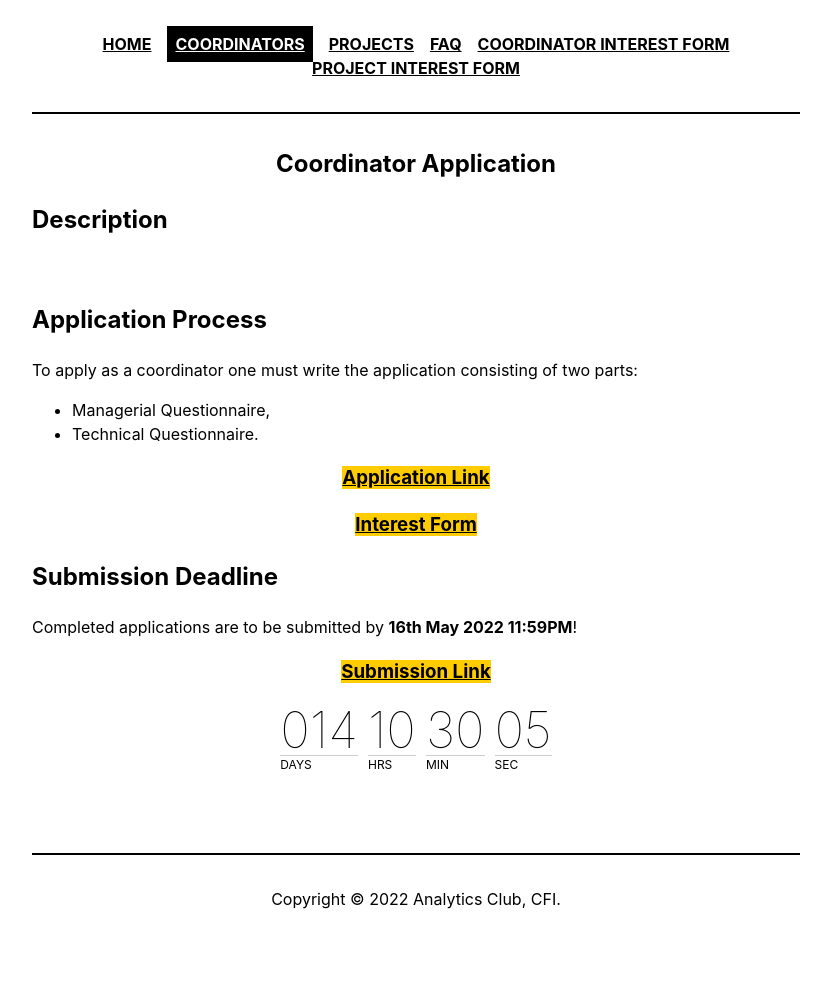
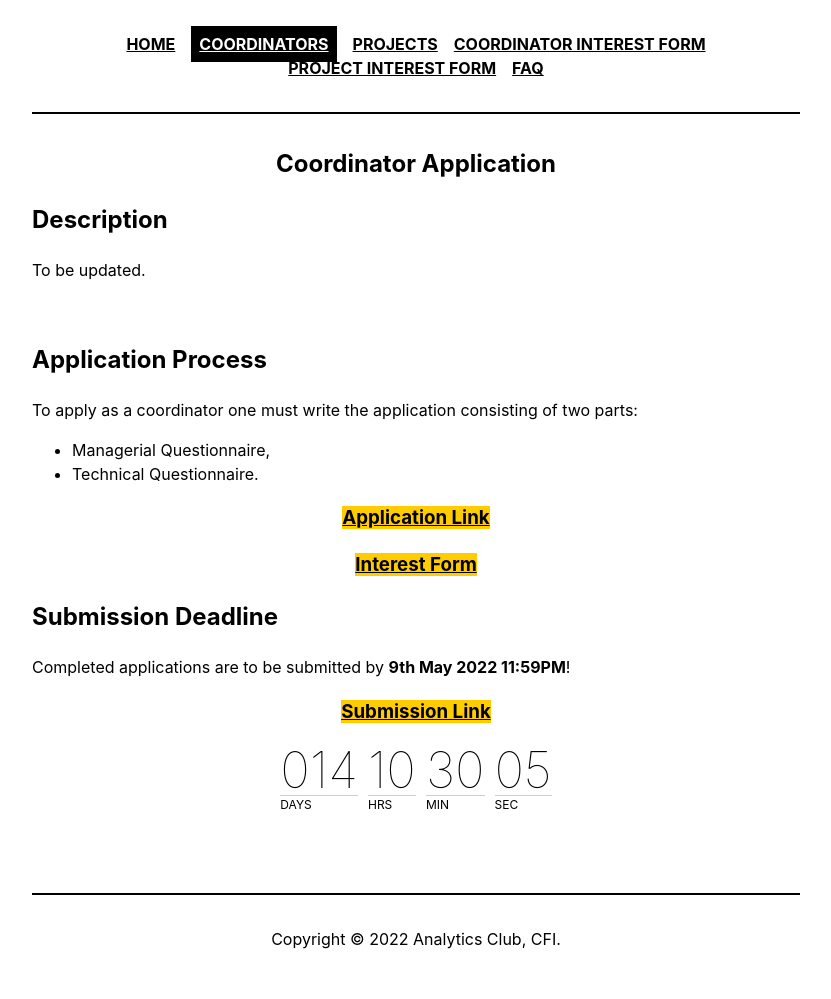
Before and after one commit to analytics-club-iitm/projects-22-23, a Jekyll site: the page built from _pages/coordinator.md, in a window 1280 px wide. Shown: the whole page, without its empty margins (224-1055 px from the left). Built offline with Jekyll 4.4.1, drawn with Linux system fonts in a browser that asks for light colours; nearby versions of some CDN libraries; before the commit the page ends 959 px from its top, so only the background shows below that.

Commit message:
initial commit

```diff
--- a/_includes/navigation.html
+++ b/_includes/navigation.html
@@ -63,8 +63,8 @@
       </div>
     </div>
     </li>
-    <li><a href="{{ site.url }}/faq" {% if page.url == "/faq" %}class="active"{% endif %}>FAQ</a></li>
     <li><a href="{{ site.url }}/coordinterest" {% if page.url == "/coordinterest" %}class="active"{% endif %}>Coordinator Interest Form</a></li>
     <li><a href="{{ site.url }}/pminterest" {% if page.url == "/pminterest" %}class="active"{% endif %}>Project Interest Form</a></li>
+    <li><a href="{{ site.url }}/faq" {% if page.url == "/faq" %}class="active"{% endif %}>FAQ</a></li>
   </ul>
 </nav>
--- a/_pages/coordinator.md
+++ b/_pages/coordinator.md
@@ -9,7 +9,7 @@ title: Coordinator
 
 # Description
 
-
+To be updated.
 
 
 <p align="center">
@@ -32,7 +32,7 @@ To apply as a coordinator one must write the application consisting of two parts
 
 # Submission Deadline
 
-Completed applications are to be submitted by **16th May 2022 11:59PM**!
+Completed applications are to be submitted by **9th May 2022 11:59PM**!
 
 <h3>
     <center><a style="background-color:#ffcc00;" href="https://forms.gle/kFZyvJkfpcT2hYk66">Submission Link</a></center>
```
